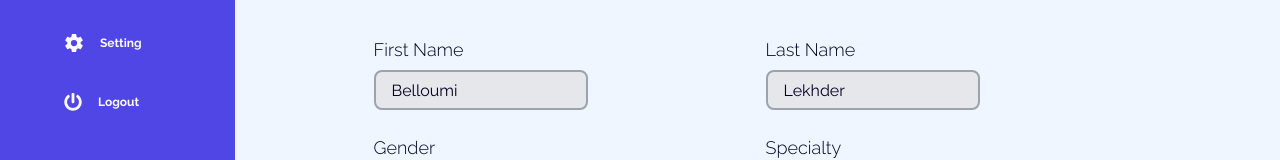
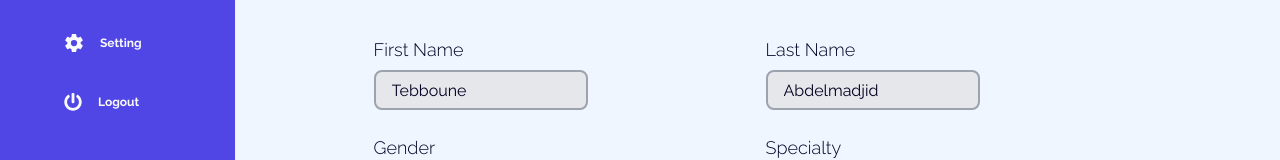
Before and after one commit to op-squad/front, a React (Vite) app: page /settings/profile in a window 1280 px wide. Shown: the part 605-765 px from the top of the page. Built offline with nearby package versions, Linux system fonts and the light colour scheme; sample sign-in values are in the browser's storage.

Commit message:
add controllers for gender and specialty + fix input fields to allow edits

```diff
--- a/package.json
+++ b/package.json
@@ -29,6 +29,7 @@
     "react-hook-form": "^7.51.4",
     "react-icons": "^5.2.0",
     "react-redux": "^9.1.0",
+    "react-spinners": "^0.13.8",
     "tailwind-merge": "^2.3.0",
     "zod": "^3.23.6"
   },
--- a/src/App.tsx
+++ b/src/App.tsx
@@ -40,6 +40,9 @@ const reducer = (state, action) => {
         unsavedChanges: {},
       };
     case actionTypes.SAVE_SETTINGS:
+      console.log("Saving changes");
+      console.log(state.unsavedChanges);
+
       return {
         ...state,
         editMode: false,
--- a/src/assets/profile/doctorProfile.ts
+++ b/src/assets/profile/doctorProfile.ts
@@ -1,10 +1,14 @@
 import doctorImg from "./doctor.jpg";
 
 const doctorProfile = {
-  familyName: "Belloumi",
-  firstName: "Lekhder",
+  familyName: "Tebboune",
+  firstName: "Abdelmadjid",
   profilePicture: doctorImg,
+  gender: "MALE",
+  specialty: "General Practitioner",
   role: "doctor",
+  phoneNumber: "0715247856",
+  address: "Algeria - Algiers",
 };
 
 export default doctorProfile;
--- a/src/components/app/dashboard/PatientList/PatientListCard.tsx
+++ b/src/components/app/dashboard/PatientList/PatientListCard.tsx
@@ -29,7 +29,7 @@ export default function PatientListCard() {
       <div className="flex flex-col gap-6 text-blue-950 px-2 2xl:px-4">
         <Patient
           imgSrc={"src/assets/profile/doctor.jpg"}
-          name={"Lekhder Belloumi"}
+          name={"Tebboune Abdelmadjid"}
           lastVisit={"2024/04/27"}
           diagnosis={"Ear Infection"}
         />
--- a/src/components/app/dashboard/StatCard.tsx
+++ b/src/components/app/dashboard/StatCard.tsx
@@ -26,7 +26,7 @@ export default function StatCard({ card, style, icon }: cardStatProps) {
     <CountUp
       start={0}
       end={card.value}
-      duration={2.75}
+      duration={2}
     >
       {({ countUpRef }) => (
         <div
--- a/src/components/app/settings/ProfileSettings.tsx
+++ b/src/components/app/settings/ProfileSettings.tsx
@@ -16,7 +16,7 @@ export default function ProfileSettings({ context, actions }) {
       if (files[0].size <= 2097152) {
         handleUpdateSettings("profilePicture", URL.createObjectURL(files[0]));
       } else {
-        alert("this is too big");
+        alert("Picture size is too big");
       }
     }
   };
@@ -72,8 +72,7 @@ export default function ProfileSettings({ context, actions }) {
               id="family-name"
               value={
                 state.editMode
-                  ? state.unsavedChanges.familyName ||
-                    state.profileSettings.familyName
+                  ? state.unsavedChanges.familyName
                   : state.profileSettings.familyName
               }
               onChange={(e) => {
@@ -94,8 +93,7 @@ export default function ProfileSettings({ context, actions }) {
               id="first-name"
               value={
                 state.editMode
-                  ? state.unsavedChanges.firstName ||
-                    state.profileSettings.firstName
+                  ? state.unsavedChanges.firstName
                   : state.profileSettings.firstName
               }
               onChange={(e) => {
@@ -112,6 +110,9 @@ export default function ProfileSettings({ context, actions }) {
             </label>
             <select
               id="role"
+              onChange={(e) => {
+                handleUpdateSettings("gender", e.target.value);
+              }}
               className="rounded-md h-10 border-solid border-2 px-4 w-max"
             >
               <option value="MALE">Male</option>
@@ -127,6 +128,9 @@ export default function ProfileSettings({ context, actions }) {
             </label>
             <select
               id="specialty"
+              onChange={(e) => {
+                handleUpdateSettings("specialty", e.target.value);
+              }}
               className="rounded-md h-10 border-solid border-2 px-4 w-max"
             >
               <option value="Surgery">Surgery</option>
--- a/src/features/crud/patient/patientApiSlice.ts
+++ b/src/features/crud/patient/patientApiSlice.ts
@@ -23,7 +23,7 @@ export const patientApiSlice = apiSlice.injectEndpoints({
     }),
 
     getPatients: builder.query({
-      query: (body: { page: number; size: number; sort: string[] }) => {
+      query: (body: { page: number; size: number }) => {
         return {
           url: `/patients`,
           body,
--- a/src/pages/Dashboard.tsx
+++ b/src/pages/Dashboard.tsx
@@ -8,13 +8,23 @@ import {
   useGetStatTotalPatientCountQuery,
   // useGetStatVisitsByDateQuery,
 } from "@/features/stat/statApiSlice";
+import ClockLoader from "react-spinners/ClockLoader";
 
 export default function Dashboard() {
-  const { data: patientCount } = useGetStatTotalPatientCountQuery({});
-  const { data: appointmentCount } = useGetStatCountAppointmentQuery({});
+  const { data: patientCount, isLoading: totalPatientLoading } =
+    useGetStatTotalPatientCountQuery({});
+  const { data: appointmentCount, isLoading: appointmentCountLoading } =
+    useGetStatCountAppointmentQuery({});
   // const { data: visitsByDate } = useGetStatVisitsByDateQuery({});
 
-  return (
+  return totalPatientLoading && appointmentCountLoading ? (
+    <div className="flex justify-center items-center h-screen bg-blue-100">
+      <ClockLoader
+        color="#393DD8"
+        size={70}
+      />
+    </div>
+  ) : (
     <div className="flex h-screen overflow-hidden">
       <Sidebar />
       <div className="flex flex-col gap-8 w-full h-full p-8 overflow-y-auto bg-blue-100">
@@ -60,7 +70,7 @@ export default function Dashboard() {
                 key={3}
                 card={{
                   cardName: "Model Reports",
-                  value: 64,
+                  value: 27,
                 }}
                 style={{
                   textColor: "bg-blue-50",
```
Also changed, not shown: 1 other file (tests, documents, lock files or other folders).
